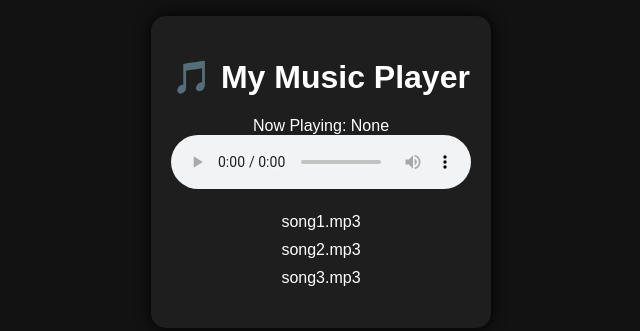
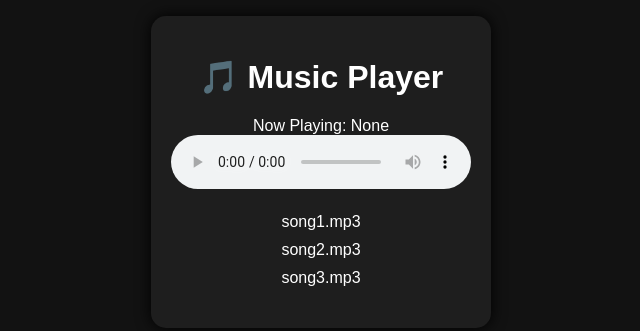
Before and after one commit to ZombieGutz01/music, a plain HTML site: page index.html in a window 1280 px wide. Shown: the part 228-559 px from the top of the page, without its empty margins (319-959 px from the left). Drawn offline with Linux system fonts and the light colour scheme.

Commit message:
Update index.html

```diff
--- a/index.html
+++ b/index.html
@@ -3,12 +3,12 @@
 <head>
   <meta charset="UTF-8">
   <meta name="viewport" content="width=device-width, initial-scale=1.0">
-  <title>My Private Music Player</title>
+  <title>Music Player</title>
   <link rel="stylesheet" href="style.css">
 </head>
 <body>
   <div class="player">
-    <h1>🎵 My Music Player</h1>
+    <h1>🎵 Music Player</h1>
     <div id="nowPlaying">Now Playing: None</div>
     <audio id="audioPlayer" controls></audio>
     <ul id="playlist"></ul>
```
